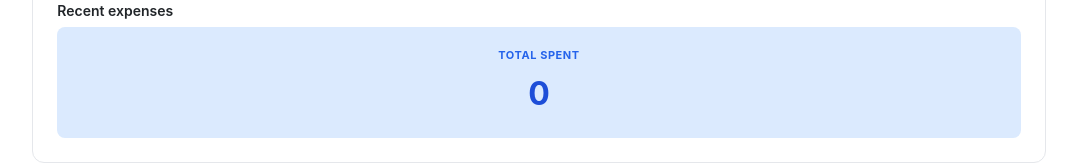
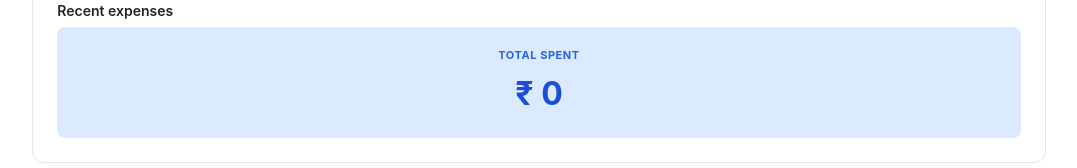
Before and after one commit to DishantGirase/Expense-tracker, a React (Vite) app in the folder Expense-Tracker/: page / in a window 1280 px wide. Shown: the part 333-501 px from the top of the page, without its empty margins (101-1178 px from the left). Built offline with nearby package versions, Linux system fonts and the light colour scheme.

Commit message:
added the rupee symbol

```diff
--- a/Expense-Tracker/src/components/totalSpent.jsx
+++ b/Expense-Tracker/src/components/totalSpent.jsx
@@ -5,7 +5,7 @@ const TotalSpent = ({ expenses }) => {
   return (
     <div className={styles.totalBox}>
       <div className={styles.totalLabel}>Total spent</div>
-      <div className={styles.totalAmount}>{total}</div>
+      <div className={styles.totalAmount}>{`₹ ${total}`}</div>
     </div>
   );
 };
```
